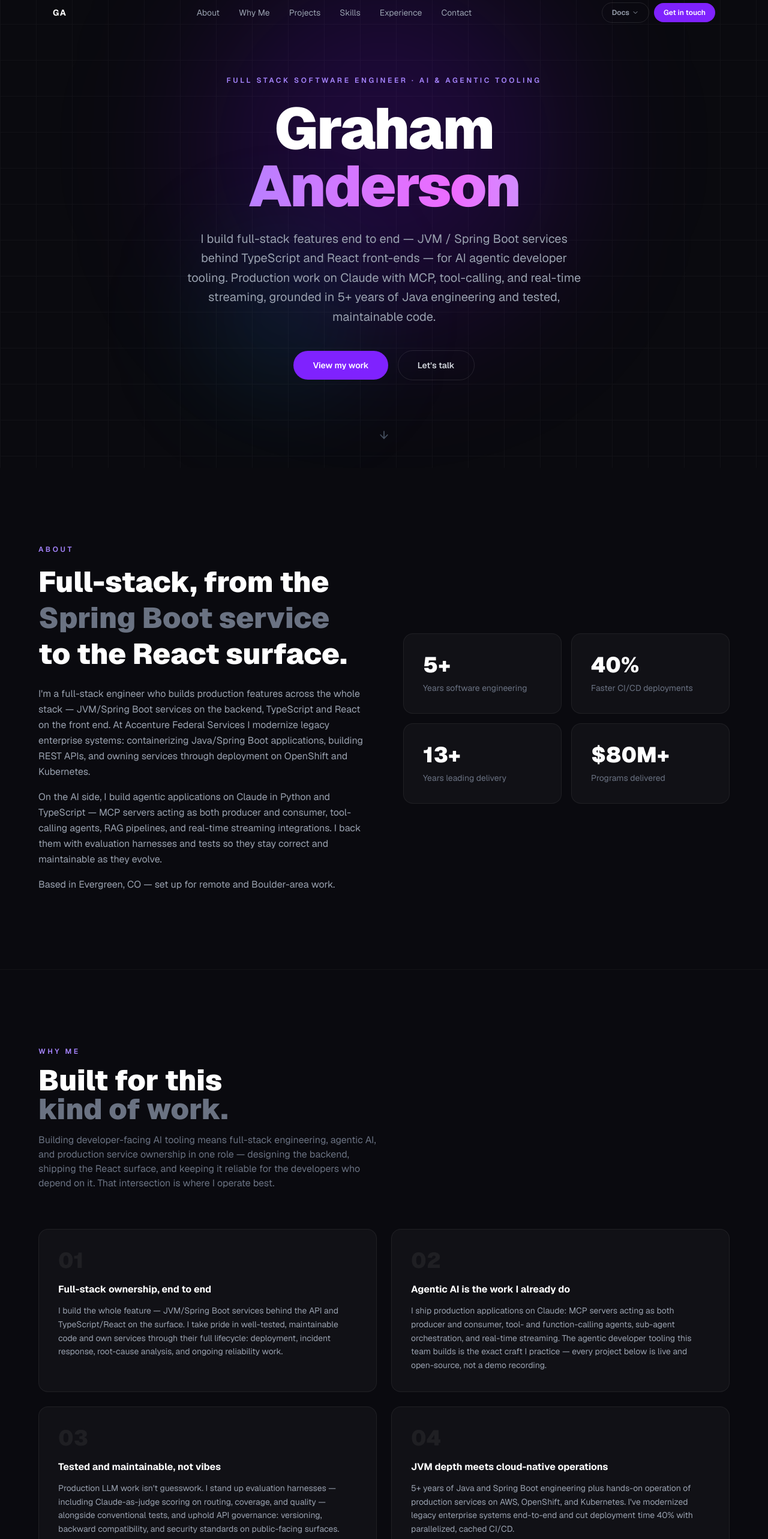
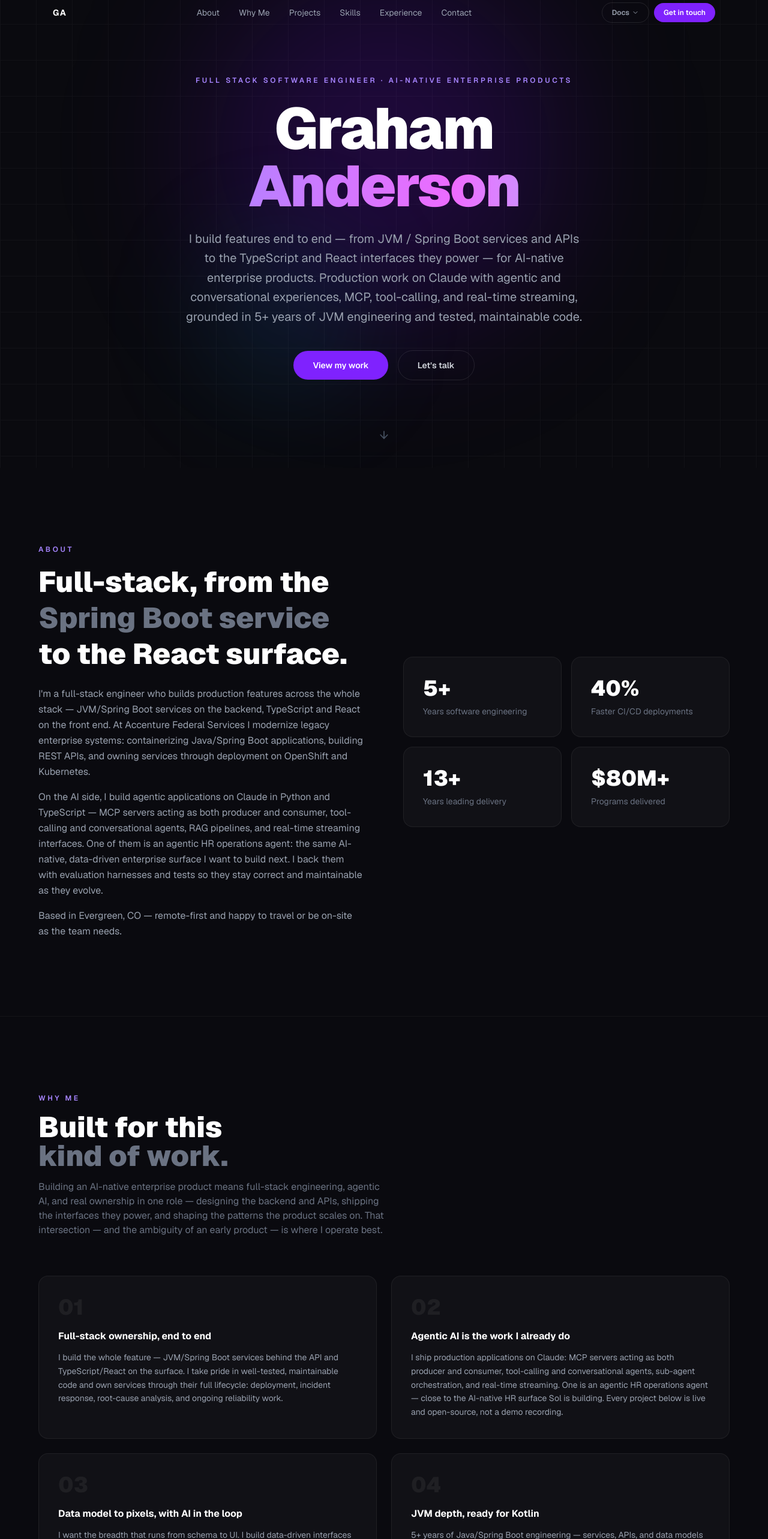
Before and after one commit to Gramman87/portfolio, a Next.js app: page / in a window 1280 px wide. Shown: the part 20-2586 px from the top of the page at 60% size. Built offline with nearby package versions, Linux system fonts and the light colour scheme.

Commit message:
Retarget portfolio, resume, and cover letter for Sol Full Stack Engineer role

```diff
--- a/app/cover-letter/page.tsx
+++ b/app/cover-letter/page.tsx
@@ -35,50 +35,49 @@ export default function CoverLetter() {
 
           {/* Body */}
           <div className="space-y-6 text-gray-300 print:text-gray-800 leading-relaxed text-sm md:text-base">
-            <p>Dear Workday Hiring Team,</p>
+            <p>Dear Sol Hiring Team,</p>
 
             <p>
-              I&apos;m applying for the Software Development Engineer role on the Developer Agent
-              team. Building intelligent, context-aware tooling that helps thousands of developers
-              work the way they want — powered by AI agents that assist with coding, automation,
-              and application workflows — is exactly the intersection I want to work at: full-stack
-              engineering, agentic AI, and production service ownership in one role. I build
-              JVM/Spring Boot services behind TypeScript and React front-ends, and I ship agentic
-              applications on Claude as my core craft.
+              I&apos;m applying for the Full Stack Engineer role. An AI-native system that replaces
+              the HRIS — built for change, reimagined with AI from the ground up — is exactly the
+              kind of product I want to build, and the surface you describe (data model to UI,
+              backend services and APIs through the interfaces customers actually use) is exactly
+              how I work. I build JVM/Spring Boot services behind TypeScript and React front-ends,
+              and I ship agentic applications on Claude as my core craft. One of them is an agentic
+              HR operations agent — so I&apos;m coming to Sol&apos;s domain with something already
+              built in it.
             </p>
 
             <p>
-              At Accenture Federal Services I modernize legacy enterprise systems end-to-end —
-              containerizing a Java/Spring Boot application and migrating it onto OpenShift and
-              Kubernetes, building and consuming REST APIs across a microservice architecture, and
-              owning those services through deployment, incident response, and reliability work. I
-              re-architected our GitLab CI/CD pipelines with parallelization and caching to cut
-              deployment time by 40%, and I uphold API governance — versioning, backward
-              compatibility, and security on public-facing surfaces. It&apos;s 5+ years of JVM
-              backend work paired with TypeScript/React on the front end and hands-on cloud-native
-              operations.
+              On backend, I have 5+ years of JVM engineering at Accenture Federal Services:
+              modernizing a legacy Java/Spring Boot application end-to-end — containerizing it,
+              migrating it onto OpenShift and Kubernetes, and building and consuming REST APIs
+              across a microservice architecture that I own through deployment, incident response,
+              and reliability work. That work has taken me below the surface — JVM behavior,
+              concurrency, and the data-access patterns where performance actually goes to die — and
+              I design APIs and data models for composition, not one-off use. Kotlin is the one
+              piece of your stack I haven&apos;t shipped in production; on the JVM I expect to ramp
+              fast, and I&apos;d rather say that plainly than oversell it.
             </p>
 
             <p>
-              On the AI side, I actively build agentic applications across the stack. The one
-              closest to this role is my Spring Boot MCP Agent: a full-stack Java 21 / Spring Boot
-              service that publishes tools over an MCP producer surface and runs a streaming agent
-              that consumes them over SSE, fronted by a React/TypeScript UI, with an
-              OpenAI-compatible endpoint and a JUnit suite — the LLM seam isolated so a real Claude
-              tool-use call drops straight in. Alongside it: a TypeScript MCP server that a Claude
-              agent consumes as a real client over stdio and Streamable HTTP (so I&apos;ve worked
-              the protocol from both producer and consumer sides), a Python sub-agent system backed
-              by a Claude-as-judge eval harness, a tool-calling operations agent, a RAG knowledge
-              agent with real retrieval scoring, and a Next.js dashboard with token-by-token
-              streaming. Each is live or open-source — the same JVM, React, MCP, tool/function
-              calling, streaming, and OpenAI-compatible patterns this role calls for.
+              I&apos;m equally comfortable crossing into the frontend — I ship UI, not just hand off
+              an API. My HR Operations Agent is the closest analog to Sol: an agentic Claude workflow
+              with real tool-calling that handles compensation analysis, retention risk scoring,
+              org-chart traversal, and PTO tracking across 30+ employees in under three seconds per
+              query, behind a data-driven interface that adapts to the underlying employee data
+              rather than a static layout. Around it I&apos;ve built a full-stack Spring Boot MCP
+              agent with a streaming React UI, MCP servers on both the producer and consumer sides,
+              a sub-agent system backed by a Claude-as-judge eval harness, and a RAG knowledge agent
+              — each live or open-source. AI coding tools like Claude Code are a first-class part of
+              how I build, daily, not an experiment.
             </p>
 
             <p>
-              I&apos;m based in Evergreen, CO, set up for remote and Boulder-area work, and I use
-              agentic coding tools like Claude Code daily — so I bring a builder&apos;s perspective
-              on what makes developer-facing AI tooling actually good to use. I&apos;d welcome the
-              chance to discuss how my background maps onto what the Developer Agent team is
+              I&apos;m scrappy and want the ownership and breadth an early team brings — the chance
+              to set patterns thousands of enterprise users will eventually live in. I&apos;m based
+              in Evergreen, CO and work remote-first, and I&apos;m glad to travel to San Mateo or be
+              on-site as the team needs. I&apos;d welcome the chance to talk about what Sol is
               building. Thank you for your consideration.
             </p>
 
--- a/components/About.tsx
+++ b/components/About.tsx
@@ -31,12 +31,14 @@ export default function About() {
               </p>
               <p>
                 On the AI side, I build agentic applications on Claude in Python and TypeScript — MCP
-                servers acting as both producer and consumer, tool-calling agents, RAG pipelines, and
-                real-time streaming integrations. I back them with evaluation harnesses and tests so
-                they stay correct and maintainable as they evolve.
+                servers acting as both producer and consumer, tool-calling and conversational agents,
+                RAG pipelines, and real-time streaming interfaces. One of them is an agentic HR
+                operations agent: the same AI-native, data-driven enterprise surface I want to build
+                next. I back them with evaluation harnesses and tests so they stay correct and
+                maintainable as they evolve.
               </p>
               <p>
-                Based in Evergreen, CO — set up for remote and Boulder-area work.
+                Based in Evergreen, CO — remote-first and happy to travel or be on-site as the team needs.
               </p>
             </div>
           </div>
--- a/components/Hero.tsx
+++ b/components/Hero.tsx
@@ -23,7 +23,7 @@ export default function Hero() {
 
       <div className="relative z-10 max-w-4xl">
         <p className="animate-fade-up text-xs font-semibold tracking-[0.3em] text-violet-400 uppercase mb-6">
-          Full Stack Software Engineer · AI &amp; Agentic Tooling
+          Full Stack Software Engineer · AI-Native Enterprise Products
         </p>
 
         <h1 className="animate-fade-up-delay-1 text-6xl md:text-8xl font-black tracking-tight text-white leading-none mb-6">
@@ -35,10 +35,10 @@ export default function Hero() {
         </h1>
 
         <p className="animate-fade-up-delay-2 text-lg md:text-xl text-gray-400 max-w-2xl mx-auto leading-relaxed mb-10">
-          I build full-stack features end to end — JVM / Spring Boot services behind TypeScript and
-          React front-ends — for AI agentic developer tooling. Production work on Claude with MCP,
-          tool-calling, and real-time streaming, grounded in 5+ years of Java engineering and tested,
-          maintainable code.
+          I build features end to end — from JVM / Spring Boot services and APIs to the
+          TypeScript and React interfaces they power — for AI-native enterprise products. Production
+          work on Claude with agentic and conversational experiences, MCP, tool-calling, and
+          real-time streaming, grounded in 5+ years of JVM engineering and tested, maintainable code.
         </p>
 
         <div className="animate-fade-up-delay-3 flex items-center justify-center gap-4 flex-wrap">
--- a/components/WhyFDE.tsx
+++ b/components/WhyFDE.tsx
@@ -7,17 +7,17 @@ const reasons = [
   {
     number: "02",
     title: "Agentic AI is the work I already do",
-    body: "I ship production applications on Claude: MCP servers acting as both producer and consumer, tool- and function-calling agents, sub-agent orchestration, and real-time streaming. The agentic developer tooling this team builds is the exact craft I practice — every project below is live and open-source, not a demo recording.",
+    body: "I ship production applications on Claude: MCP servers acting as both producer and consumer, tool-calling and conversational agents, sub-agent orchestration, and real-time streaming. One is an agentic HR operations agent — close to the AI-native HR surface Sol is building. Every project below is live and open-source, not a demo recording.",
   },
   {
     number: "03",
-    title: "Tested and maintainable, not vibes",
-    body: "Production LLM work isn't guesswork. I stand up evaluation harnesses — including Claude-as-judge scoring on routing, coverage, and quality — alongside conventional tests, and uphold API governance: versioning, backward compatibility, and security standards on public-facing surfaces.",
+    title: "Data model to pixels, with AI in the loop",
+    body: "I want the breadth that runs from schema to UI. I build data-driven interfaces that adapt to the data rather than static layouts, and I use AI coding tools like Claude Code daily as a first-class part of how I ship — real fluency, not an experiment.",
   },
   {
     number: "04",
-    title: "JVM depth meets cloud-native operations",
-    body: "5+ years of Java and Spring Boot engineering plus hands-on operation of production services on AWS, OpenShift, and Kubernetes. I've modernized legacy enterprise systems end-to-end and cut deployment time 40% with parallelized, cached CI/CD.",
+    title: "JVM depth, ready for Kotlin",
+    body: "5+ years of Java/Spring Boot engineering — services, APIs, and data models that hold up in production — plus hands-on understanding of JVM behavior, concurrency, and data-access patterns. I've modernized legacy enterprise systems end-to-end on AWS, OpenShift, and Kubernetes, and I'm ready to ramp fast on Kotlin.",
   },
 ];
 
@@ -34,10 +34,10 @@ export default function WhyFDE() {
           <span className="text-gray-500">kind of work.</span>
         </h2>
         <p className="text-gray-500 max-w-xl mb-16">
-          Building developer-facing AI tooling means full-stack engineering, agentic AI, and
-          production service ownership in one role — designing the backend, shipping the React
-          surface, and keeping it reliable for the developers who depend on it. That intersection
-          is where I operate best.
+          Building an AI-native enterprise product means full-stack engineering, agentic AI, and
+          real ownership in one role — designing the backend and APIs, shipping the interfaces they
+          power, and shaping the patterns the product scales on. That intersection — and the
+          ambiguity of an early product — is where I operate best.
         </p>
 
         <div className="grid md:grid-cols-2 gap-6">
--- a/lib/content.ts
+++ b/lib/content.ts
@@ -10,6 +10,16 @@ type Project = {
 };
 
 export const projects: Project[] = [
+  {
+    title: "HR Operations Agent",
+    description:
+      "An AI-native take on HR operations: an agentic workflow on Claude with real tool-calling, where the interface is driven by the underlying employee data rather than static layouts. The agent orchestrates 8 tools across 30+ employees, 6 departments, and 7 policies — handling compensation analysis, retention risk scoring, org-chart traversal, and PTO tracking in under 3 seconds per query. Full-stack Next.js / TypeScript, live and open-source — the closest analog to the AI-native HR product I want to build.",
+    tags: ["Claude API", "Tool Use", "Agents", "Next.js", "TypeScript", "HR"],
+    color: "from-rose-500 to-pink-600",
+    highlight: "Agentic HR System",
+    link: "https://hr-agentic-workflow.vercel.app",
+    github: "https://github.com/Gramman87/hr-agentic-workflow",
+  },
   {
     title: "Spring Boot MCP Agent",
     description:
@@ -50,16 +60,6 @@ export const projects: Project[] = [
     highlight: "Sub-Agent Orchestration",
     link: "https://fs-analyst-agent.vercel.app",
     github: "https://github.com/Gramman87/fs-analyst-agent",
-  },
-  {
-    title: "HR Operations Agent",
-    description:
-      "Agentic workflow powered by Claude with real tool-calling. An AI agent orchestrates 8 tools across 30+ employees, 6 departments, and 7 policies — handling compensation analysis, retention risk scoring, org-chart traversal, and PTO tracking in under 3 seconds per query. Full-stack Next.js / TypeScript, live and open-source.",
-    tags: ["Claude API", "Tool Use", "Agents", "Next.js", "TypeScript"],
-    color: "from-rose-500 to-pink-600",
-    highlight: "Tool-Calling Agent",
-    link: "https://hr-agentic-workflow.vercel.app",
-    github: "https://github.com/Gramman87/hr-agentic-workflow",
   },
   {
     title: "RAG Knowledge Agent",
@@ -127,9 +127,9 @@ export const experience = [
 ];
 
 export const skills = [
-  { category: "Backend (JVM)", items: ["Java", "Spring Boot", "REST APIs", "Microservices", "OpenAI-Compatible Endpoints", "Systems Integration", "SQL"] },
-  { category: "Frontend", items: ["TypeScript", "React", "Next.js", "HTML / CSS", "Tailwind CSS", "Data Visualization"] },
-  { category: "AI & Agentic", items: ["Claude API", "Tool & Function Calling", "MCP (Producer + Consumer)", "Agents & Sub-agents", "Streaming (SSE / WebSockets)", "RAG", "Evaluation Harnesses"] },
+  { category: "Backend (JVM)", items: ["Java", "Spring Boot", "Kotlin (JVM, ramping)", "REST APIs", "Microservices", "Concurrency & Data Access", "Systems Integration", "SQL"] },
+  { category: "Frontend", items: ["TypeScript", "React", "Next.js", "HTML / CSS", "Tailwind CSS", "Data-Driven & Dynamic UIs"] },
+  { category: "AI & Agentic", items: ["Claude API", "Tool & Function Calling", "Conversational & Agent-Mediated UX", "MCP (Producer + Consumer)", "Agents & Sub-agents", "Streaming (SSE / WebSockets)", "RAG", "Evaluation Harnesses"] },
   { category: "Testing & Quality", items: ["JUnit", "Claude-as-Judge Evals", "Evaluation Harnesses", "API Governance & Versioning"] },
   { category: "Cloud & DevOps", items: ["AWS", "Kubernetes", "OpenShift (OCP)", "Docker", "GitLab CI/CD", "HashiCorp Vault"] },
   { category: "Languages & Delivery", items: ["Python", "Agile / Scrum", "Cross-Functional Delivery", "$80M+ Program Leadership", "Incident Response"] },
```
Also changed, not shown: app/layout.tsx (+4 -4 lines), app/resume/page.tsx (+6 -5 lines).
